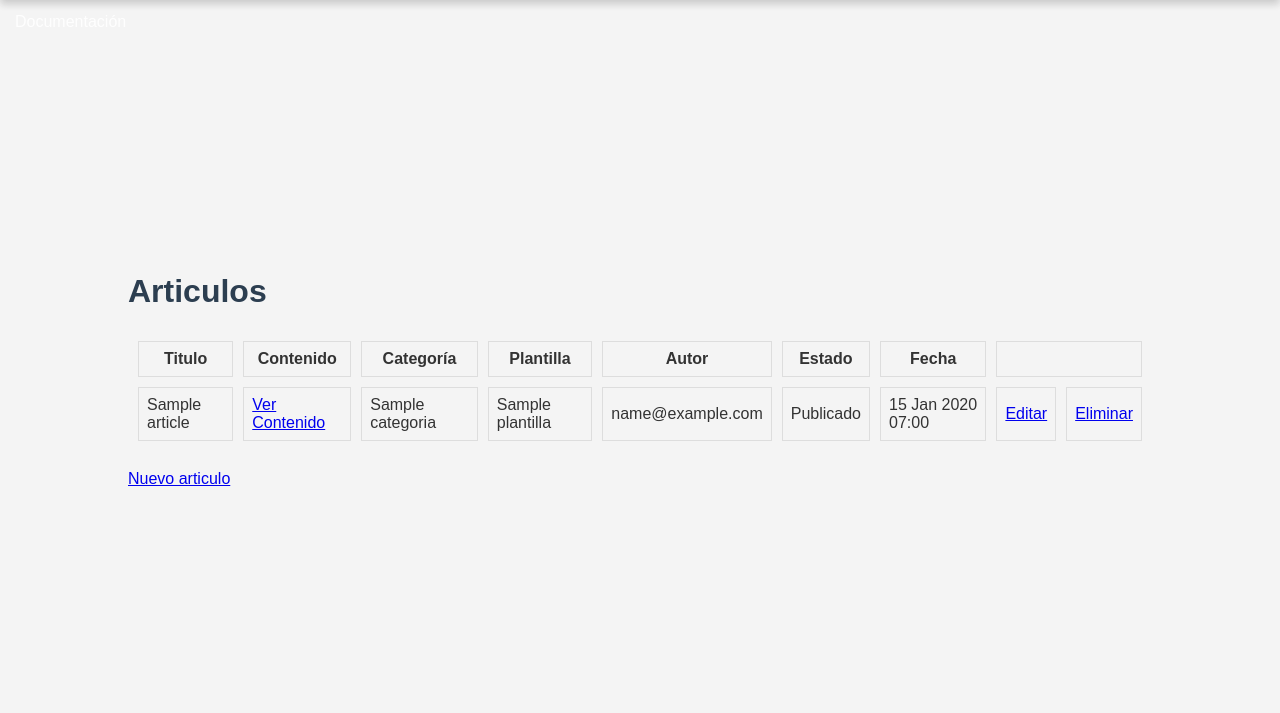
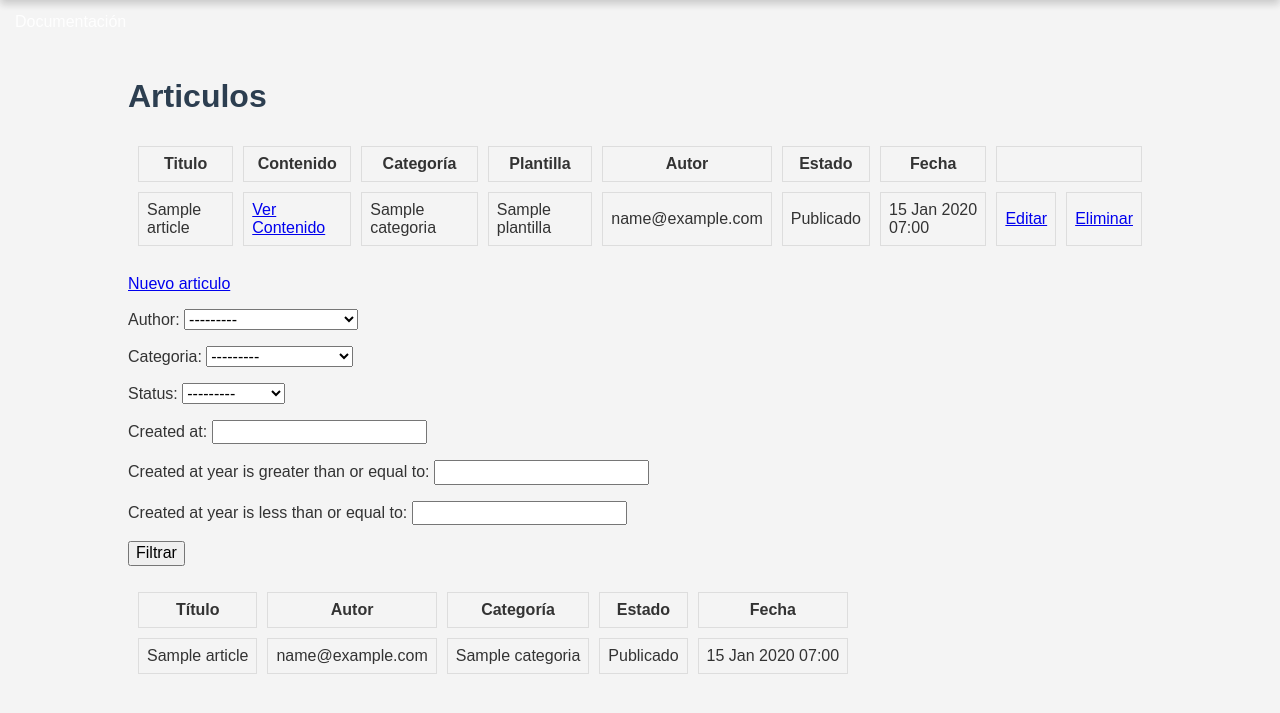
Before and after one commit to DcSergioPC/cms, a Django app: page /articulos/ in a window 1280 px wide. Shown: the part 50-763 px from the top of the page. Run offline with Django 5.2, Linux system fonts and the light colour scheme; a user stored in the database is signed in; tables that the repository leaves empty hold one stand-in row (values such as "Sample post").

Commit message:
Se agrego filtro para los articulos

```diff
--- /dev/null
+++ b/articulos/filters.py
@@ -0,0 +1,13 @@
+import django_filters
+from .models import Article
+
+
+class ArticleFilter(django_filters.FilterSet):
+    class Meta:
+        model = Article
+        fields = {
+            'author': ['exact'],  # Filtrar por autor exacto
+            'categoria': ['exact'],  # Filtrar por categoría exacta
+            'status': ['exact'],  # Filtrar por estado exacto
+            'created_at': ['exact', 'year__gte', 'year__lte'],  # Filtrar por fecha de creación
+        }
--- a/articulos/templates/articulos/index.html
+++ b/articulos/templates/articulos/index.html
@@ -2,7 +2,6 @@
 
 {% block main %}
 {% if user.is_authenticated %}
-
 
 <h1>Articulos</h1>
 <table>
@@ -41,4 +40,35 @@
 {% endif %}
 
 
+
+
+<!-- Filtro separado -->
+<form method="get">
+  {{ filter.form.as_p }}
+  <button type="submit">Filtrar</button>
+</form>
+
+<!-- Tabla con los resultados filtrados -->
+<table>
+  <thead>
+      <tr>
+          <th>Título</th>
+          <th>Autor</th>
+          <th>Categoría</th>
+          <th>Estado</th>
+          <th>Fecha</th>
+      </tr>
+  </thead>
+  <tbody>
+      {% for article in filter.qs %}
+      <tr>
+          <td>{{ article.title }}</td>
+          <td>{{ article.author }}</td>
+          <td>{{ article.categoria }}</td>
+          <td>{{ article.get_status_display }}</td>
+          <td>{{ article.created_at|date:"d M Y H:i" }}</td>
+      </tr>
+      {% endfor %}
+  </tbody>
+</table>
 {% endblock %}
--- a/articulos/views.py
+++ b/articulos/views.py
@@ -6,11 +6,28 @@ from .models import Article, Plantilla, Categoria, Comentario
 from .forms import ArticleForm, PlantillaForm, CategoriaForm, ComentarioForm
 
 
+from .filters import ArticleFilter  # Importamos el filtro que se creó en filters.py
+
+def article_list(request):
+    articles = Article.objects.all()
+    filter = ArticleFilter(request.GET, queryset=articles)  # Aplicamos el filtro
+
+    return render(request, 'articulos/index.html', {'filter': filter})
+
 
 def index(request):
     if request.user.is_authenticated:
         articles = Article.objects.filter(author=request.user)  # Solo artículos del usuario autenticado
-        return render(request, 'articulos/index.html', {'articles': articles})
+
+        # Aplicar el filtro
+        article_filter = ArticleFilter(request.GET, queryset=Article.objects.all())
+
+        # Obtener los artículos filtrados
+        articles = article_filter.qs
+
+
+        return render(request, 'articulos/index.html', {'filter': article_filter, 'articles': articles})
+        #return render(request, 'articulos/index.html', {'articles': articles})
     return redirect('login')  # Redirige si no está autenticado
 
 ######
--- a/cms/settings.py
+++ b/cms/settings.py
@@ -52,6 +52,7 @@ INSTALLED_APPS = [
     'allauth.account',
     'allauth.socialaccount',
     'allauth.socialaccount.providers.openid_connect',
+    'django_filters',
 ]
 
 MIDDLEWARE = [
```
